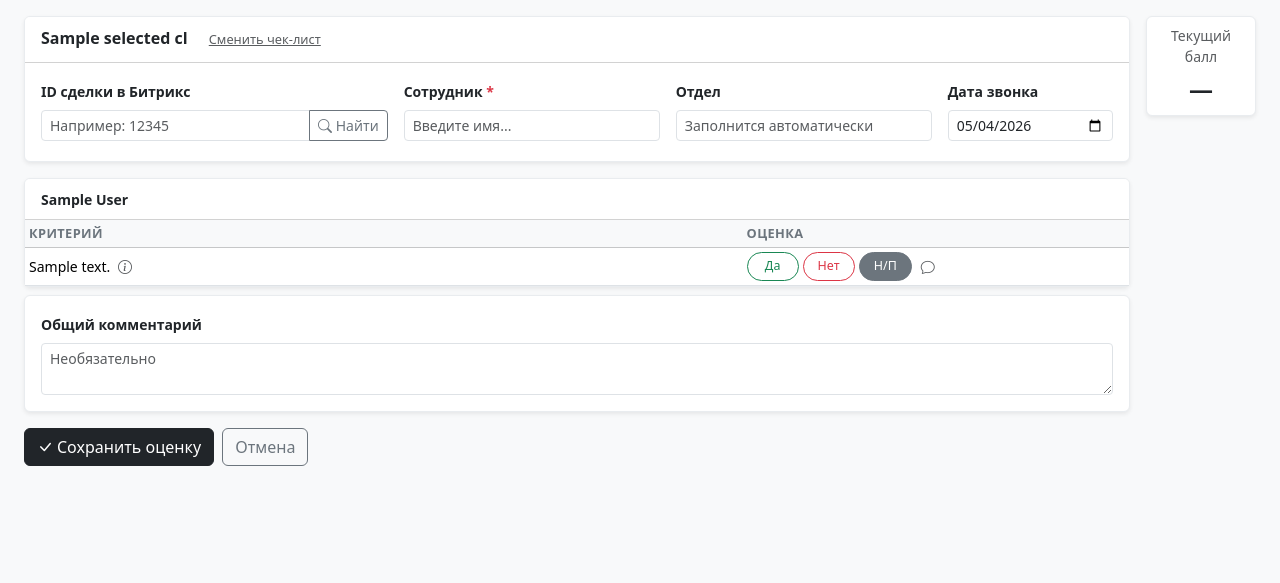
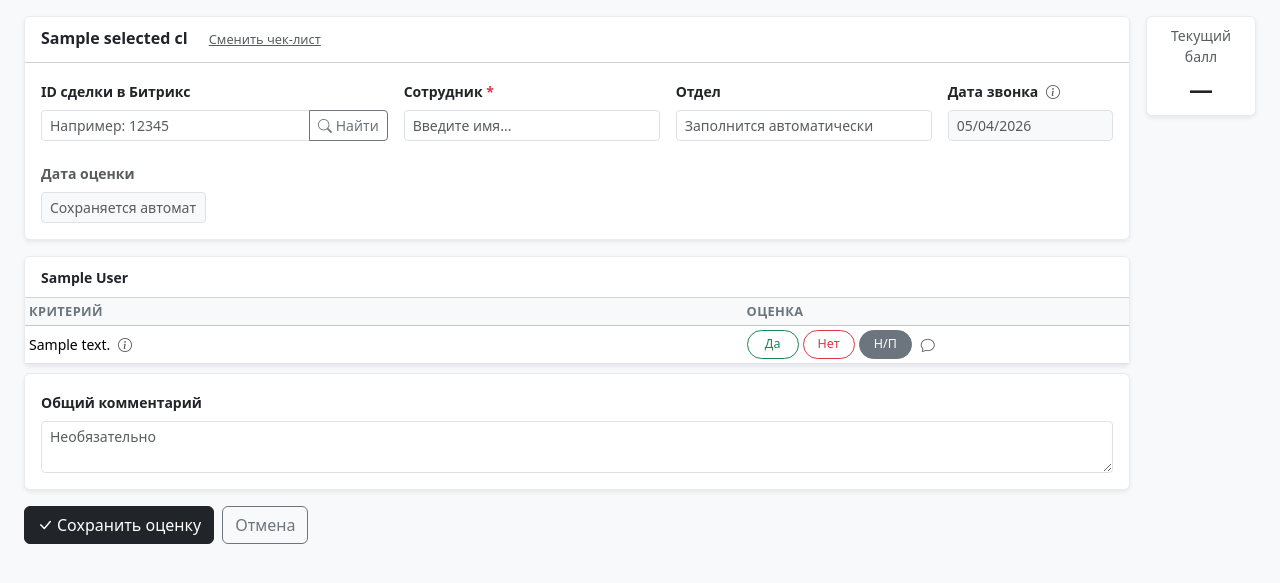
Before and after one commit to Legra13/listening_calls, a FastAPI app: template app/templates/evaluations/new.html in a window 1280 px wide. Shown: the part 97-680 px from the top of the page. Run offline with FastAPI, Linux system fonts and the light colour scheme; the template is opened without the code that fills it: most values are stand-ins (such as "Sample title", 1, 10 or a date in 2020); data that the repository does not hold is empty; some libraries are stand-ins or nearby versions.

Commit message:
авто-коммит: изменения кода

```diff
--- a/app/models.py
+++ b/app/models.py
@@ -92,6 +92,7 @@ class Evaluation(Base):
     evaluator_id: Mapped[int | None] = mapped_column(ForeignKey("users.id"))
     general_comment: Mapped[str | None] = mapped_column(Text)
     created_at: Mapped[datetime] = mapped_column(DateTime, default=func.now())
+    updated_at: Mapped[datetime | None] = mapped_column(DateTime, nullable=True)
 
     checklist: Mapped["Checklist"] = relationship(back_populates="evaluations")
     evaluator: Mapped["User | None"] = relationship(back_populates="evaluations")
--- a/app/routers/evaluations.py
+++ b/app/routers/evaluations.py
@@ -348,6 +348,7 @@ async def evaluations_update(
 
     total_score, _ = calculate_scores(items_raw, cl)
     evaluation.total_score = total_score
+    evaluation.updated_at = datetime.utcnow()
 
     # Replace items
     db.query(EvaluationItem).filter(EvaluationItem.evaluation_id == eval_id).delete()
--- a/app/templates/evaluations/new.html
+++ b/app/templates/evaluations/new.html
@@ -100,9 +100,19 @@ label:has(input.score-num:checked) .score-btn-num { background: #0d6efd; color:
                    class="form-control form-control-sm" placeholder="Заполнится автоматически">
           </div>
           <div class="col-md-2">
-            <label class="form-label small fw-semibold">Дата звонка</label>
-            <input type="date" id="eval_date" name="eval_date" class="form-control form-control-sm"
-                   value="{{ '' }}">
+            <label class="form-label small fw-semibold">
+              Дата звонка
+              <i class="bi bi-info-circle text-muted ms-1" data-bs-toggle="tooltip"
+                 title="Заполняется автоматически из Битрикс при вводе ID сделки"></i>
+            </label>
+            <input type="date" id="eval_date" name="eval_date"
+                   class="form-control form-control-sm bg-light text-muted"
+                   readonly>
+          </div>
+          <div class="col-md-2">
+            <label class="form-label small fw-semibold text-muted">Дата оценки</label>
+            <input type="text" class="form-control form-control-sm bg-light text-muted"
+                   value="Сохраняется автоматически" disabled>
           </div>
           <input type="hidden" id="stage" name="stage" value="в работе">
         </div>
--- a/app/templates/evaluations/view.html
+++ b/app/templates/evaluations/view.html
@@ -28,9 +28,10 @@
           {% if ev.department %}
             <span class="badge bg-secondary-subtle text-secondary">{{ ev.department }}</span> ·
           {% endif %}
-          {% if ev.eval_date %}{{ ev.eval_date.strftime('%d.%m.%Y') }} ·{% endif %}
+          {% if ev.eval_date %}Звонок: {{ ev.eval_date.strftime('%d.%m.%Y') }} ·{% endif %}
           {{ ev.checklist.name if ev.checklist else '—' }}
           {% if ev.evaluator %} · Оценил: {{ ev.evaluator.username }}{% endif %}
+          · Оценка сохранена: <strong>{{ (ev.updated_at or ev.created_at).strftime('%d.%m.%Y %H:%M') if (ev.updated_at or ev.created_at) else '—' }}</strong>
         </div>
         <div class="d-flex gap-2 mt-2">
           <a href="/evaluations/{{ ev.id }}/edit" class="btn btn-outline-secondary btn-sm">
```
Also changed, not shown: app/templates/evaluations/edit.html (+15 -3 lines).
